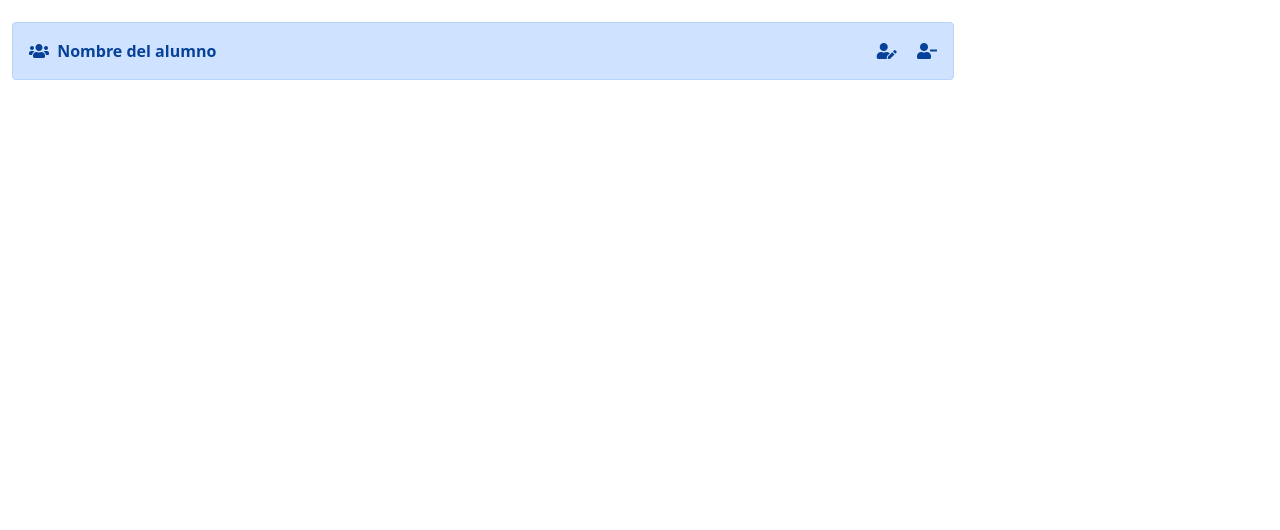
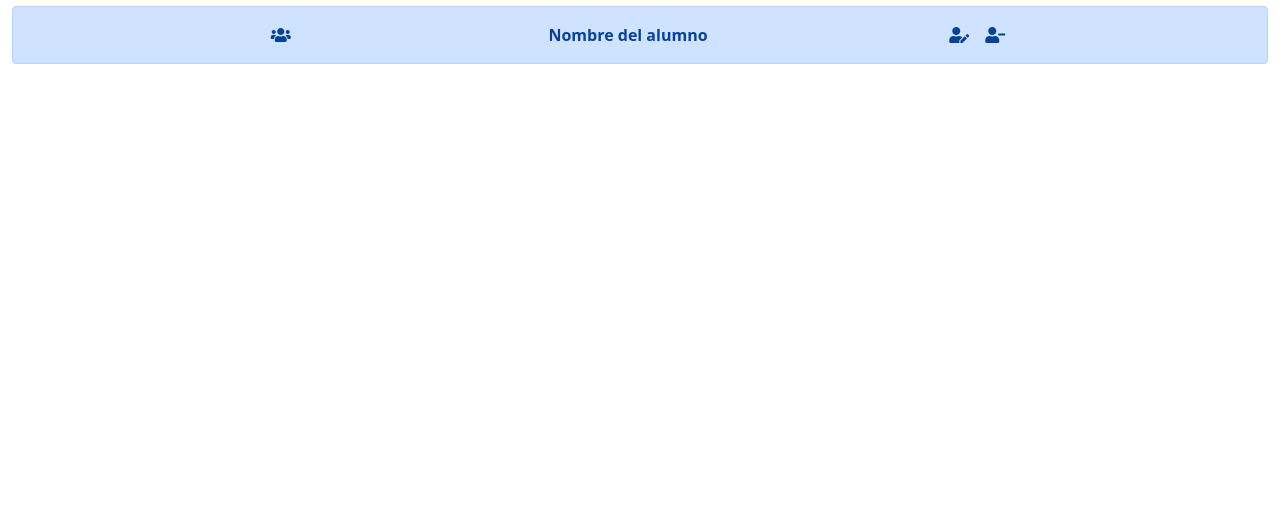
Before and after one commit to Albert-29/proyecto-2.github.io, a plain HTML site: page index.html in a window 1280 px wide. Shown: the part 270-800 px from the top of the page. Drawn offline with nearby package versions, Linux system fonts and the light colour scheme.

Commit message:
finished html structure

```diff
--- a/index.html
+++ b/index.html
@@ -35,13 +35,13 @@
         <div class="container-fluid mt-3 my-2 p-3 text-center text-wrap border rounded-3 bg-light w-85">
             <h2>Lista de alumnos</h2>
         </div>
-                <div id="listaAlumnos" class="mt-4 d-flex  flex-wrap">
-                    <div class="alert alert-primary w-75 justify-content-center" role="alert">
-                        <i class="fas fa-users me-1"></i>
+                <div id="listaAlumnos">
+                    <div class="alert alert-primary d-flex justify-content-evenly align-items-center flex-wrap" role="alert">
+                        <i class="fas fa-users me-3"></i>
                         <b>Nombre del alumno</b>
-                        <span class="float-end">
-                            <i class="fas fa-user-edit ms-3"></i>
-                            <i class="fas fa-user-minus ms-3"></i>
+                        <span class="d-flex">
+                            <i class="fas fa-user-edit me-3"></i>
+                            <i class="fas fa-user-minus me-1"></i>
                         </span>
                     </div>
                 </div>
```
